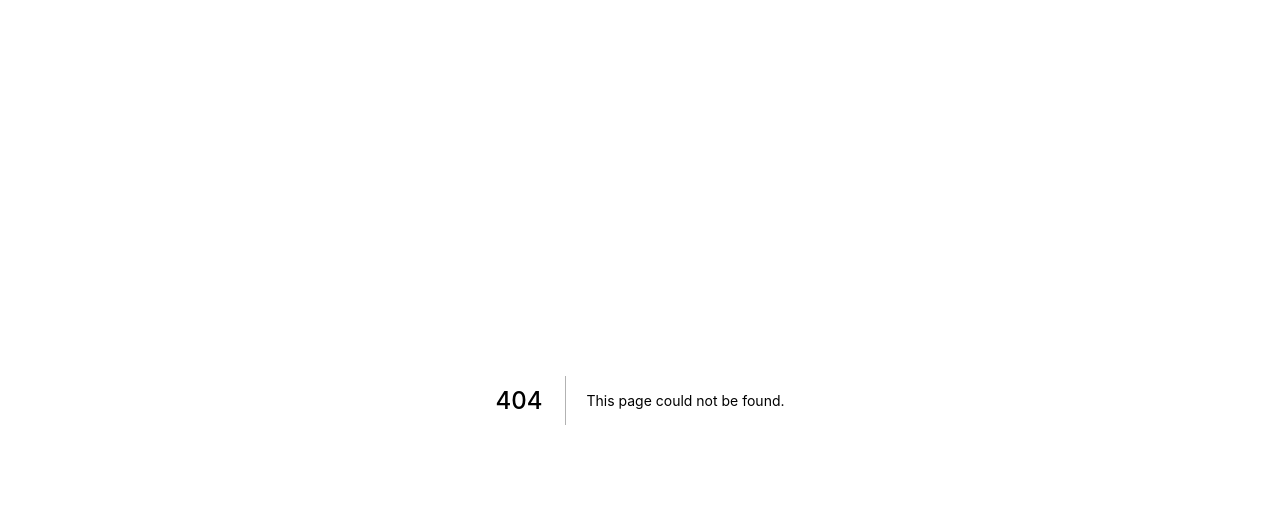
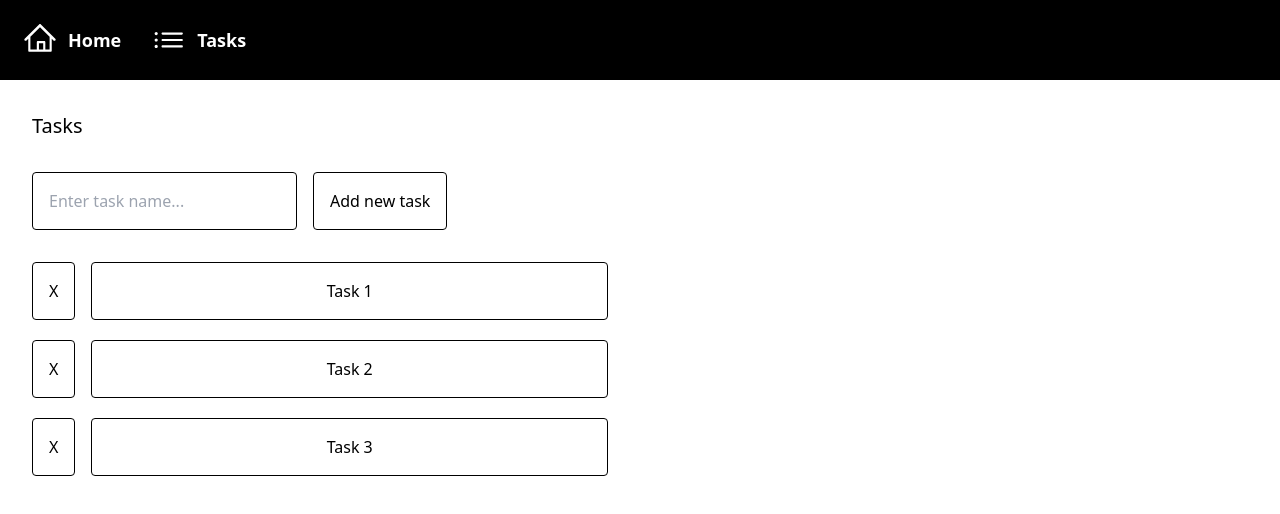
Before and after one commit to nooxx/css-playground, a Next.js app: page /tasks in a window 1280 px wide. Before the commit this address had no page. Shown: the top 514 px of the page. Built offline with nearby package versions, Linux system fonts and the light colour scheme.

Commit message:
update routes

```diff
--- a/components/Navbar.tsx
+++ b/components/Navbar.tsx
@@ -11,7 +11,7 @@ const Navbar = () => {
                     Home
                 </a>
             </Link>
-            <Link href="/todo">
+            <Link href="/tasks">
                 <a className="flex items-center gap-x-3 hover:text-red-500">
                     <ListIcon className="w-8"/>
                     Tasks
--- a/pages/todo.tsx
+++ b/pages/tasks.tsx
@@ -29,7 +29,7 @@ const DEFAULT_TASKS = [
     }
 ]
 
-const Todo: NextPageWithLayout = () => {
+const Tasks: NextPageWithLayout = () => {
     const [tasks, setTasks] = useState<TASKS>(DEFAULT_TASKS)
     const [taskName, setTaskName] = useState<string>('')
 
@@ -89,6 +89,6 @@ const Todo: NextPageWithLayout = () => {
     )
 }
 
-Todo.getLayout = page => <Layout>{page}</Layout>
+Tasks.getLayout = page => <Layout>{page}</Layout>
 
-export default Todo
+export default Tasks
```
